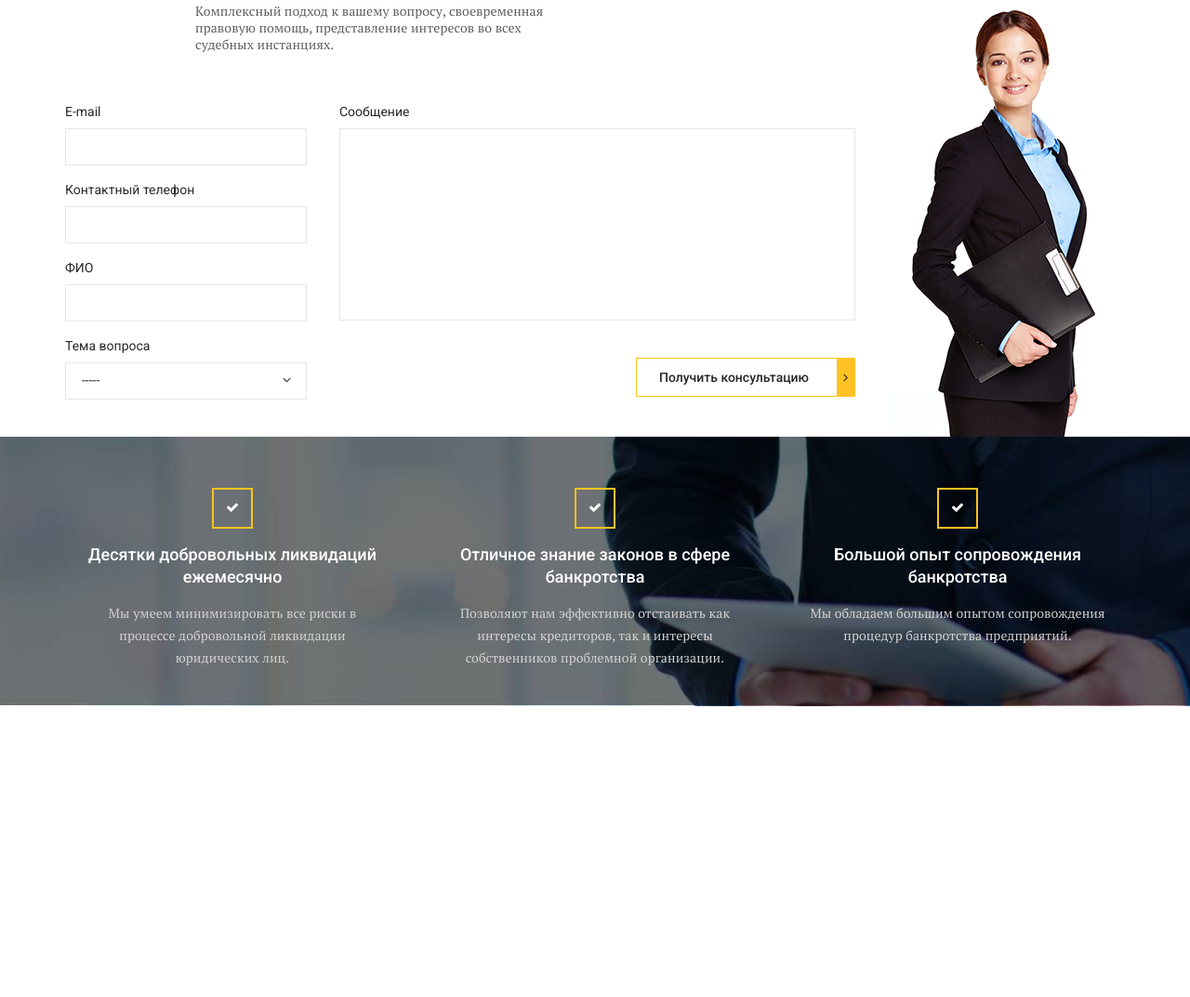
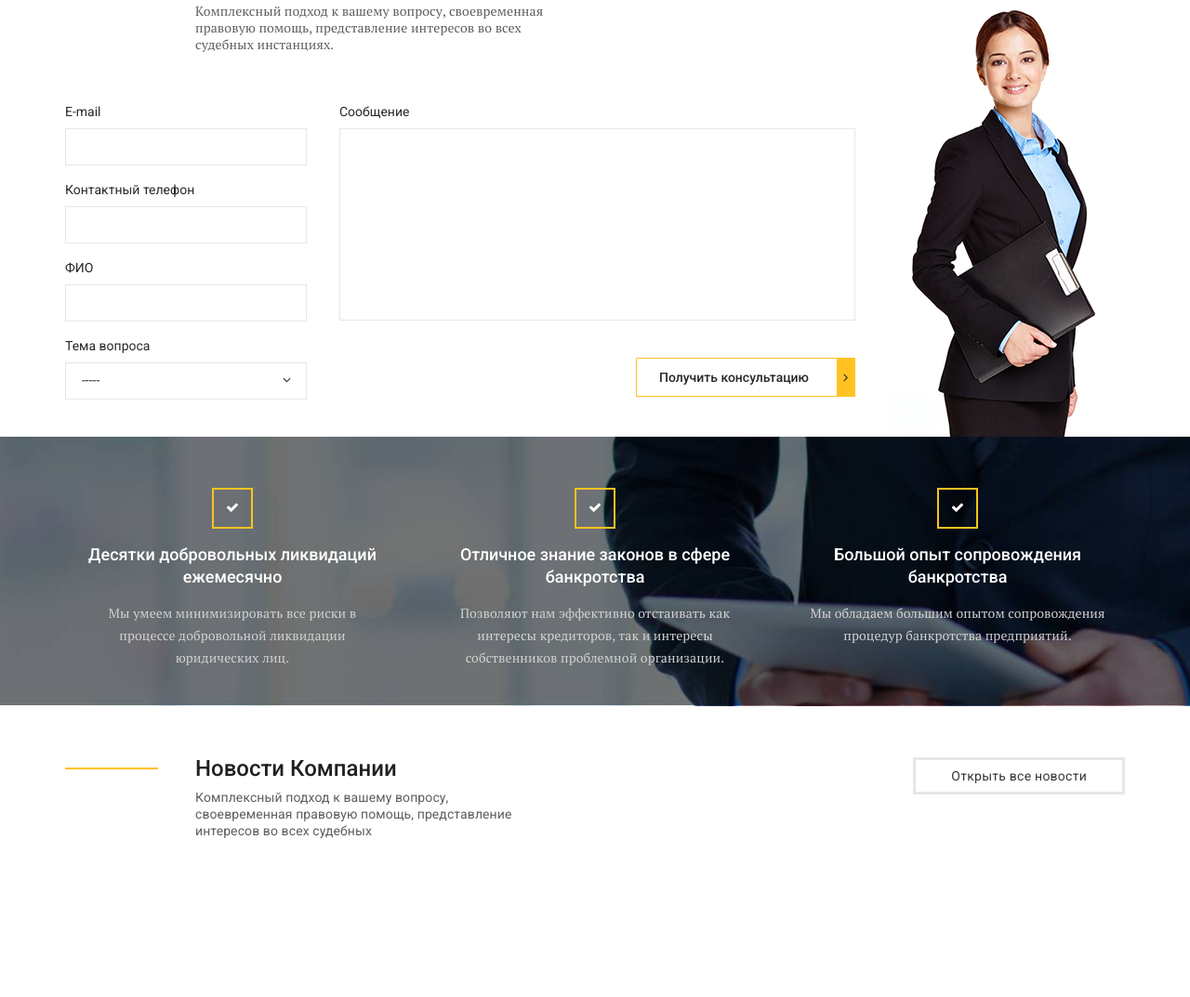
Before and after one commit to NataliaBannikova/lawyer, a plain HTML site: page index.html in a window 1280 px wide. Shown: the part 1604-2677 px from the top of the page at 93% size. Before the commit the page ends 2364 px from the top, so only its background shows below. Drawn offline with nearby package versions, Linux system fonts and the light colour scheme; files whose address does not match are found by name.

Commit message:
Add section News

```diff
--- a/css/style.css
+++ b/css/style.css
@@ -245,7 +245,8 @@ header {
     padding: 50px 0px 30px;
 }
 
-.services__top {
+.services__top,
+.news__top {
     display: flex;
     justify-content: space-between;
     margin-bottom: 60px;
@@ -253,14 +254,16 @@ header {
 }
 
 .services__title-box,
-.form__title-box {
+.form__title-box,
+.news__title-box {
     max-width: 520px;
     padding-left: 140px;
     position: relative;
 }
 
 .services__title-box::before,
-.form__title-box::before {
+.form__title-box::before,
+.news__title-box::before {
     content: '';
     position: absolute;
     width: 100px;
@@ -271,7 +274,8 @@ header {
 }
 
 .services__title,
-.form__title {
+.form__title,
+.news__title {
     font-size: 24px;
     font-weight: 500;
     line-height: 24px;
@@ -280,11 +284,13 @@ header {
 }
 
 .services__text,
-.form__text {
+.form__text,
+.news__text {
     letter-spacing: 0.1px;
 }
 
-.services__btn a {
+.services__btn a,
+.news__btn a {
     color: #373636;
     letter-spacing: 0.25px;
     line-height: 24px;
@@ -590,3 +596,7 @@ header {
     -ms-transform: translateX(-50%);
     -o-transform: translateX(-50%);
 }
+
+.news {
+    padding: 55px 0px 110px;
+}
--- a/index.html
+++ b/index.html
@@ -265,6 +265,26 @@
         </div>
     </section>
 
+    <section class="news">
+        <div class="container">
+            <div class="news__top">
+                <div class="news__title-box">
+                    <div class="news__title">
+                        Новости Компании
+                    </div>
+                    <div class="news__text">
+                        Комплексный подход к вашему вопросу, своевременная правовую помощь, представление интересов во всех судебных
+                    </div>
+                </div>
+                <div class="news__btn">
+                    <a href="#">
+                        Открыть все новости
+                    </a>
+                </div>
+            </div>
+        </div>
+    </section>
+
 
     <div id="modal">
         <h2>Hi!</h2>
```
